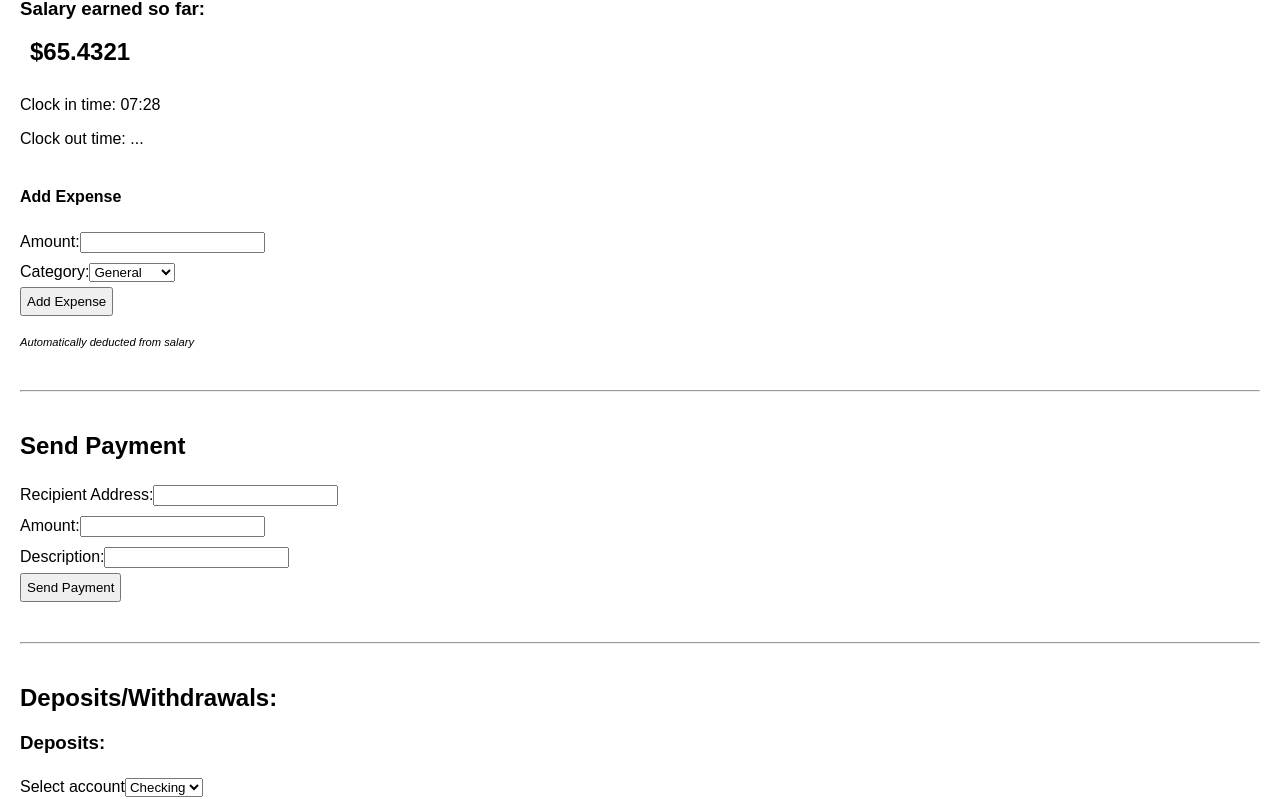
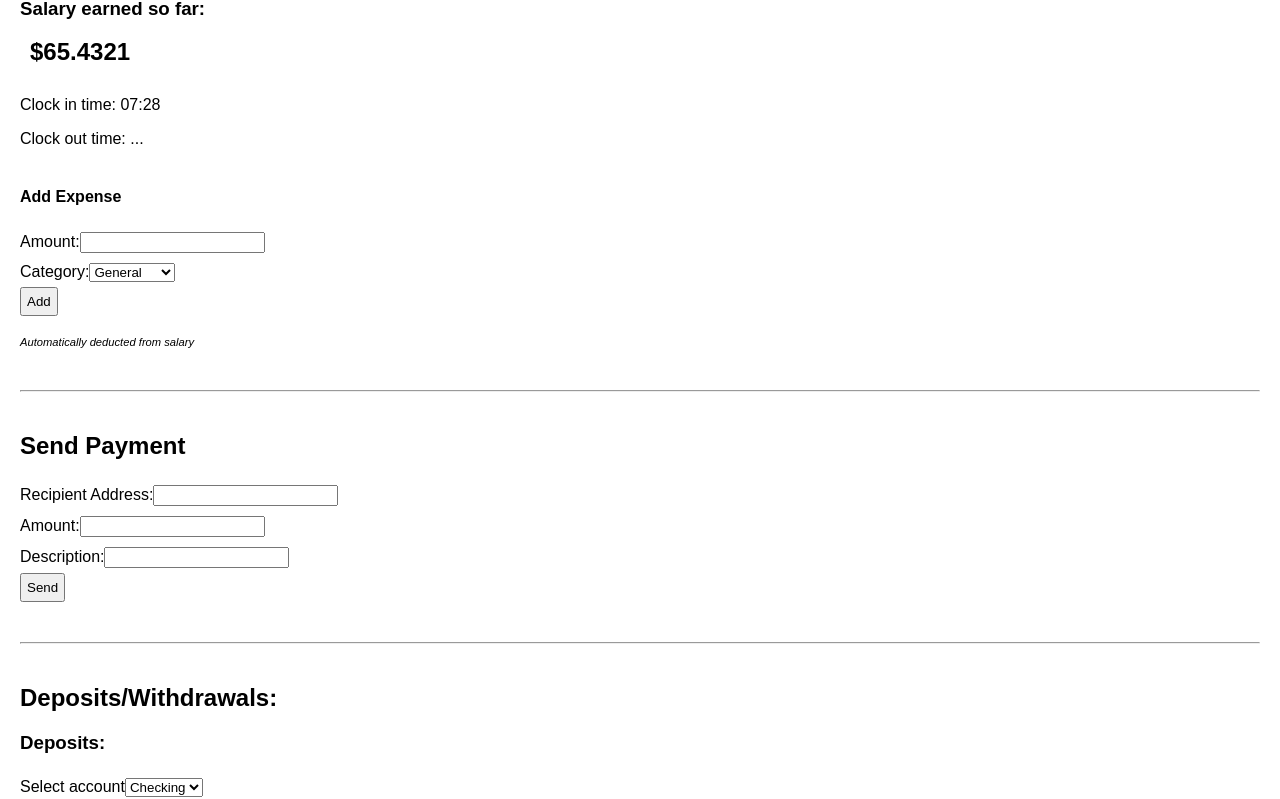
Before and after one commit to CSC494-FinalProject/finalProject, a React (Create React App) app in the folder payroll-react/: page / in a window 1280 px wide. Shown: the part 450-1249 px from the top of the page. Built offline with nearby package versions, Linux system fonts and the light colour scheme.

Commit message:
minor phrasing

```diff
--- a/payroll-react/src/App.js
+++ b/payroll-react/src/App.js
@@ -41,7 +41,7 @@ function App() {
                   <option value="3">Equipment</option>
               </select><br/>
 
-              <button onclick="addExpense()">Add Expense</button>
+              <button onclick="addExpense()">Add</button>
             <p><i>Automatically deducted from salary</i></p>
           </div>
         </div>
@@ -59,7 +59,7 @@ function App() {
           <label for="paymentDescription">Description:</label>
           <input type="text" id="paymentDescription"/><br/>
 
-          <button onclick="sendPayment()">Send Payment</button>
+          <button onclick="sendPayment()">Send</button>
         </div>
 
         <hr/>
```
